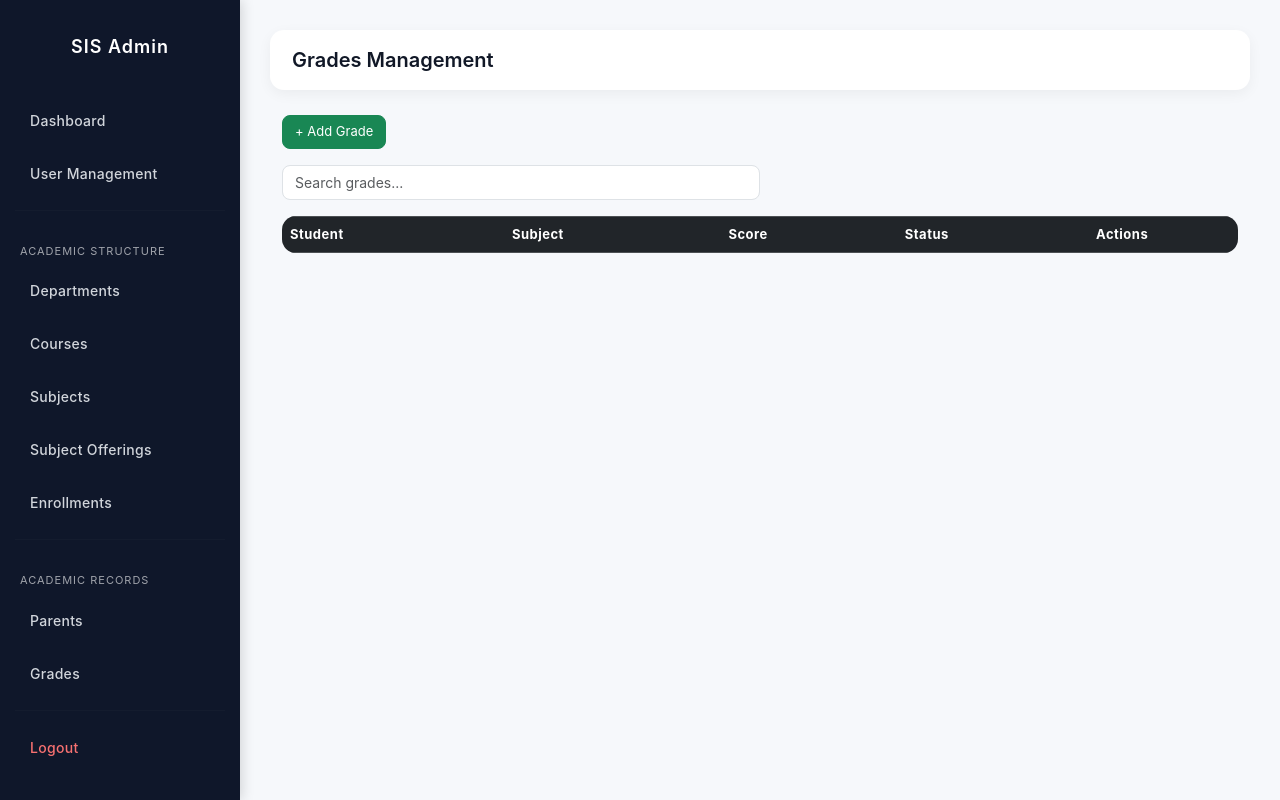
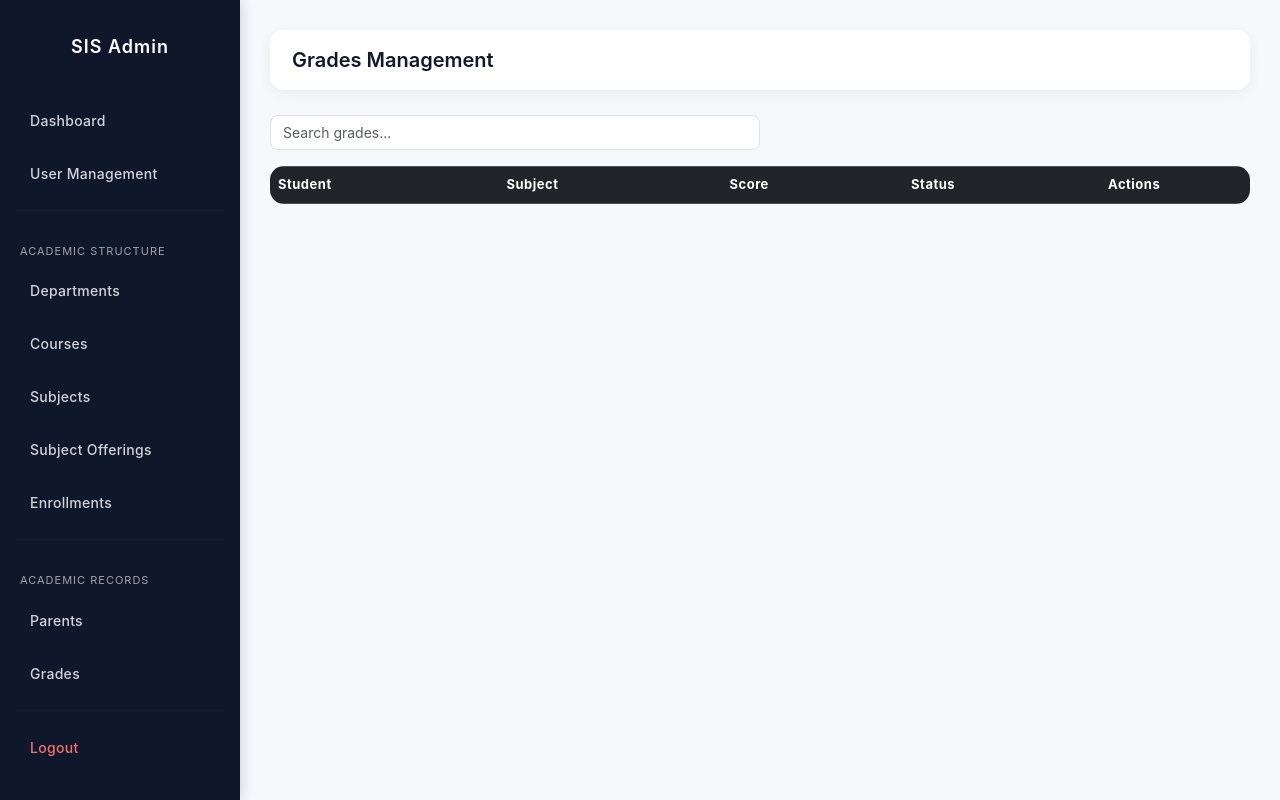
Before and after one commit to angeloalindayo151306-blip/Web-base-SIS-Frontend, a website: page pages/grades.html in a window 1280 px wide. Drawn offline with nearby package versions, Linux system fonts and the light colour scheme; no server answers; sample sign-in values are in the browser's storage.

Commit message:
removing add grade button

```diff
--- a/pages/grades.html
+++ b/pages/grades.html
@@ -51,13 +51,6 @@
       <div class="topbar d-flex justify-content-between align-items-center">
         <h5>Grades Management</h5>
       </div>
-
-      <!-- ■ CONTENT -->
-      <div class="container-fluid mt-4">
-        <!-- ■ ADD BUTTON -->
-        <button class="btn btn-success mb-3" onclick="openAddModal()">
-          + Add Grade
-        </button>
 
         <!-- ■ SEARCH -->
         <div class="mb-3">
```
